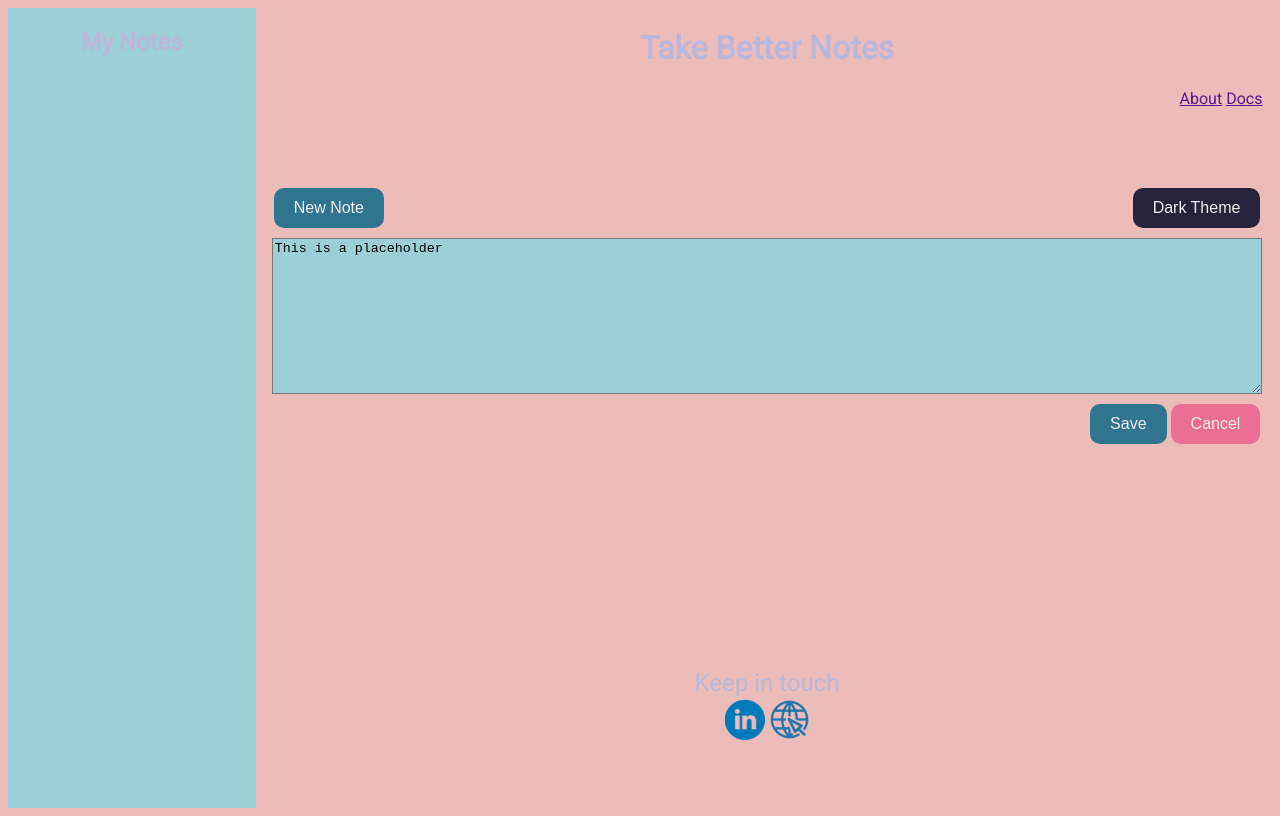
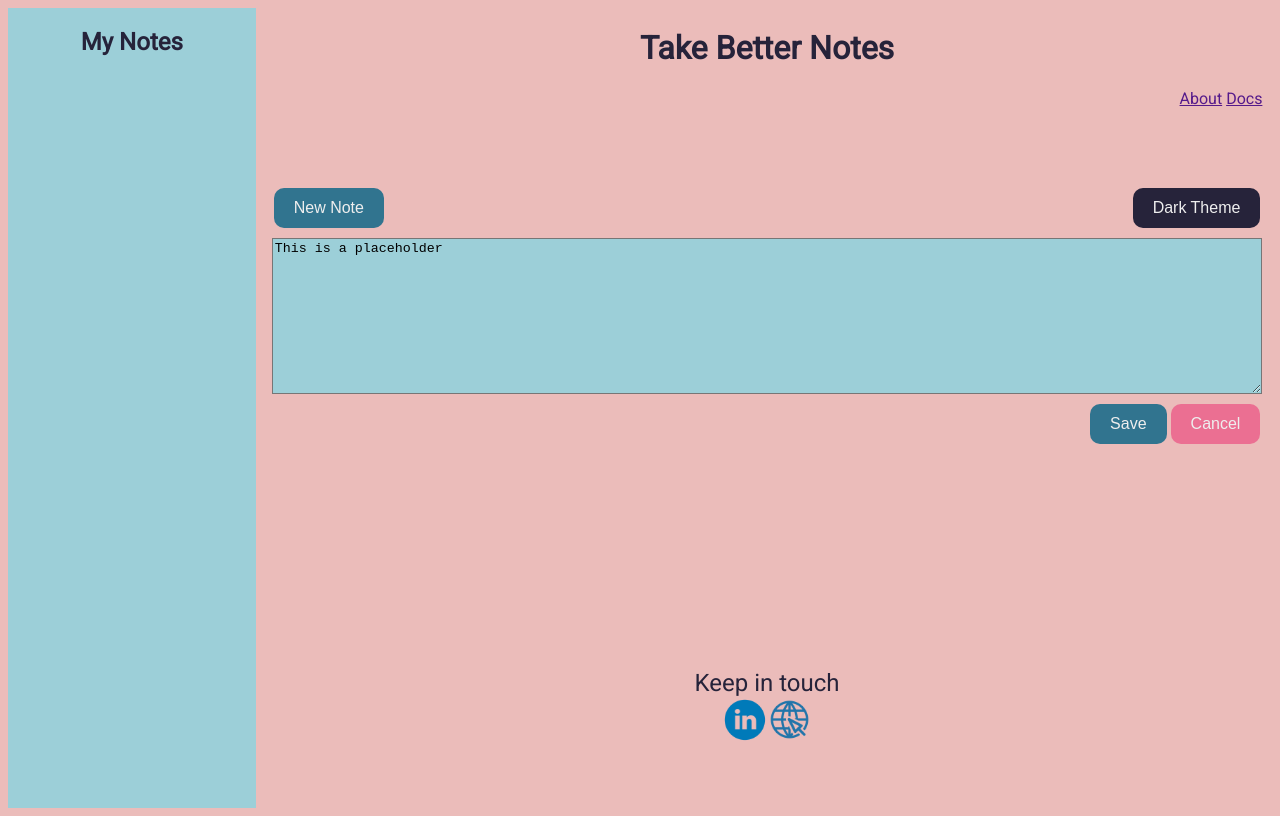
Before and after one commit to Jollysquire/Note-Taker, a plain HTML site: page index.html in a window 1280 px wide. Drawn offline with Linux system fonts and the light colour scheme.

Commit message:
Fixed styling issue

```diff
--- a/css/stylesheet.css
+++ b/css/stylesheet.css
@@ -2,7 +2,7 @@ body{
     display: flex;
     flex-direction: column;
     background-color: #ebbcba;
-    color: #bcb7da;
+    color: #26233a;;
     font-family: 'Roboto', sans-serif;
     height: 100vh;
     width: 98vw;
```
